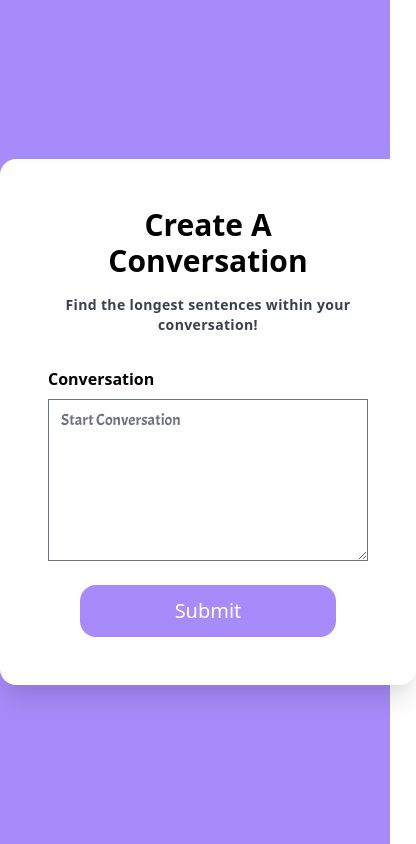
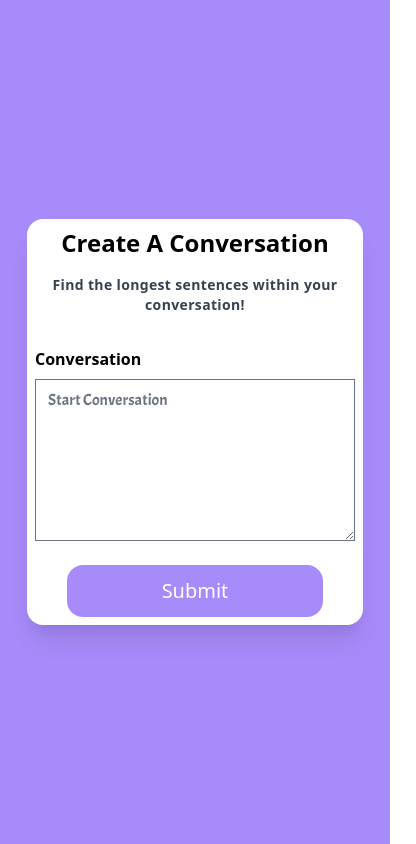
Before and after one commit to NickJocius/flask-react, a React (Create React App) app in the folder client/: page / in a window 390 px wide. Shown: the whole page, 416 px wide, since content can reach past the window. Built offline with nearby package versions, Linux system fonts and the light colour scheme.

Commit message:
responsive boxes

```diff
--- a/client/src/App.js
+++ b/client/src/App.js
@@ -5,10 +5,10 @@ import Longest from './components/Longest';
 function App() {
   const [longest, setLongest] = useState([]);
   return (
-    <main className={`min-h-screen bg-purple-400 flex justify-evenly items-center`}>
-      <div className="absolute w-60 h-60 rounded-xl bg-purple-300 -top-5 -left-16 z-0 transform rotate-45 hidden md:block">
+    <main className={`min-h-screen bg-purple-400 flex flex-col md:flex-row justify-evenly items-center`}>
+      <div className="absolute w-60 h-60 rounded-xl bg-purple-300 -top-5 -left-8 z-0 transform rotate-45 hidden md:block">
       </div>
-      <div className="absolute w-48 h-48 rounded-xl bg-purple-300 -bottom-6 -right-10 transform rotate-12 hidden md:block">
+      <div className="absolute w-48 h-48 rounded-xl bg-purple-300 bottom-6 right-6 transform rotate-12 hidden lg:block">
       </div>
       <Form setLongest={setLongest}/>
       {longest.length > 0 && (
--- a/client/src/components/Form.js
+++ b/client/src/components/Form.js
@@ -11,9 +11,9 @@ const Form = ({setLongest}) => {
             .catch(err => console.log(err))
     }
     return (
-        <div className={`py-12 px-12 bg-white rounded-2xl shadow-xl z-20`}>
+        <div className={` bg-white max-w-5/6 p-2 sm:p-12 rounded-2xl shadow-xl z-20`}>
             <div>
-			    <h1 className="text-3xl font-bold text-center mb-4 cursor-pointer">Create A Conversation</h1>
+			    <h1 className="text-2xl md:text-3xl font-bold text-center mb-4 cursor-pointer">Create A Conversation</h1>
                 <p className="w-80 text-center text-sm mb-8 font-semibold text-gray-700 tracking-wide cursor-pointer">
                     Find the longest sentences within your conversation!
                 </p>
--- a/client/src/components/Longest.js
+++ b/client/src/components/Longest.js
@@ -2,9 +2,9 @@ import React from 'react'
 
 const Longest = ({longest}) => {
     return (
-        <div className={`py-12 px-12 bg-white rounded-2xl shadow-xl z-20`}>
+        <div className={`max-w-5/6 p-2 sm:p-12 bg-white rounded-2xl shadow-xl z-20`}>
             <div>
-			    <h1 className="text-3xl font-bold text-center mb-4 cursor-pointer">Conversation Analysis</h1>
+			    <h1 className="text-2xl md:text-3xl font-bold text-center mb-4 cursor-pointer">Conversation Analysis</h1>
                 <p className="w-80 text-center text-sm mb-8 font-semibold text-gray-700 tracking-wide cursor-pointer">
                     Your longest sentences are here!
                 </p>
--- a/client/src/index.css
+++ b/client/src/index.css
@@ -12,5 +12,5 @@ html {
 body {
   margin: 0;
   min-width: 100%;
-  min-height: 100%;
+  min-height: 100vh;
 }
```
